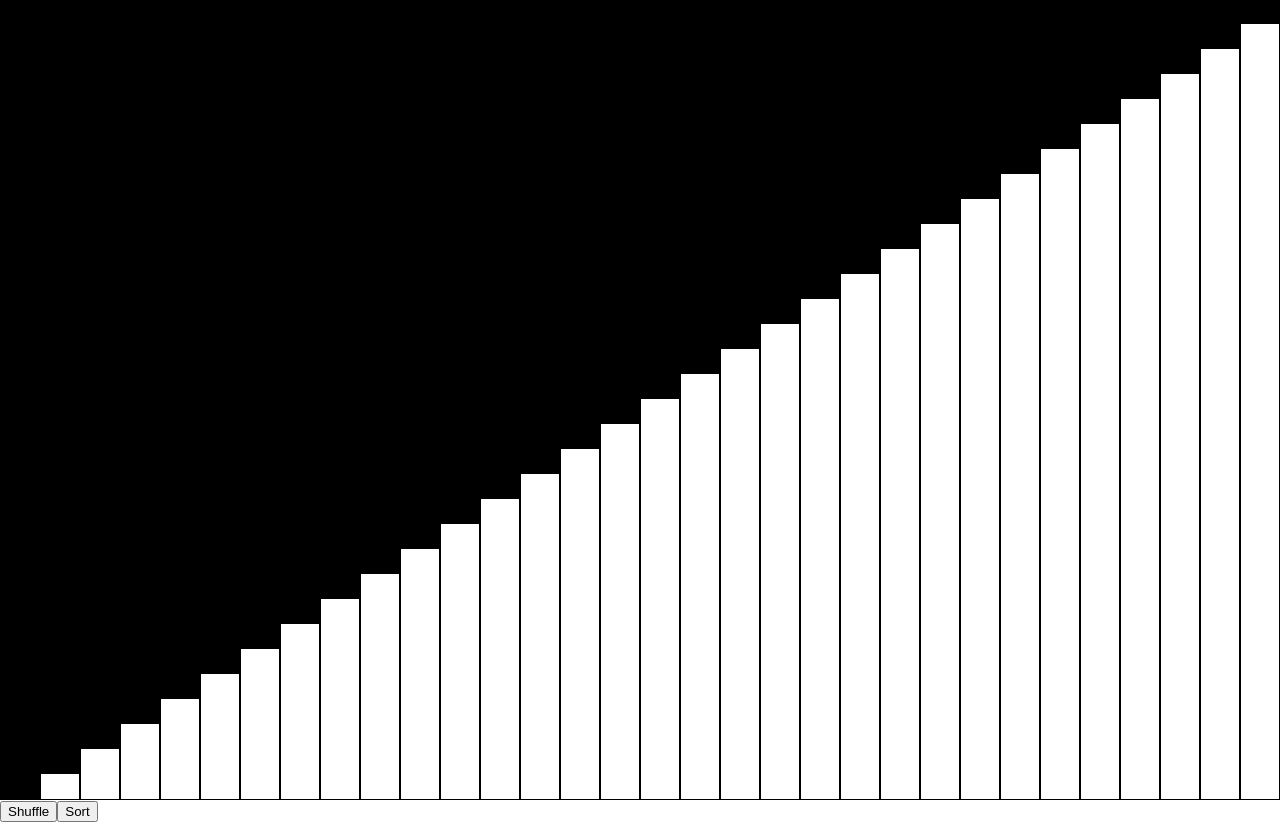
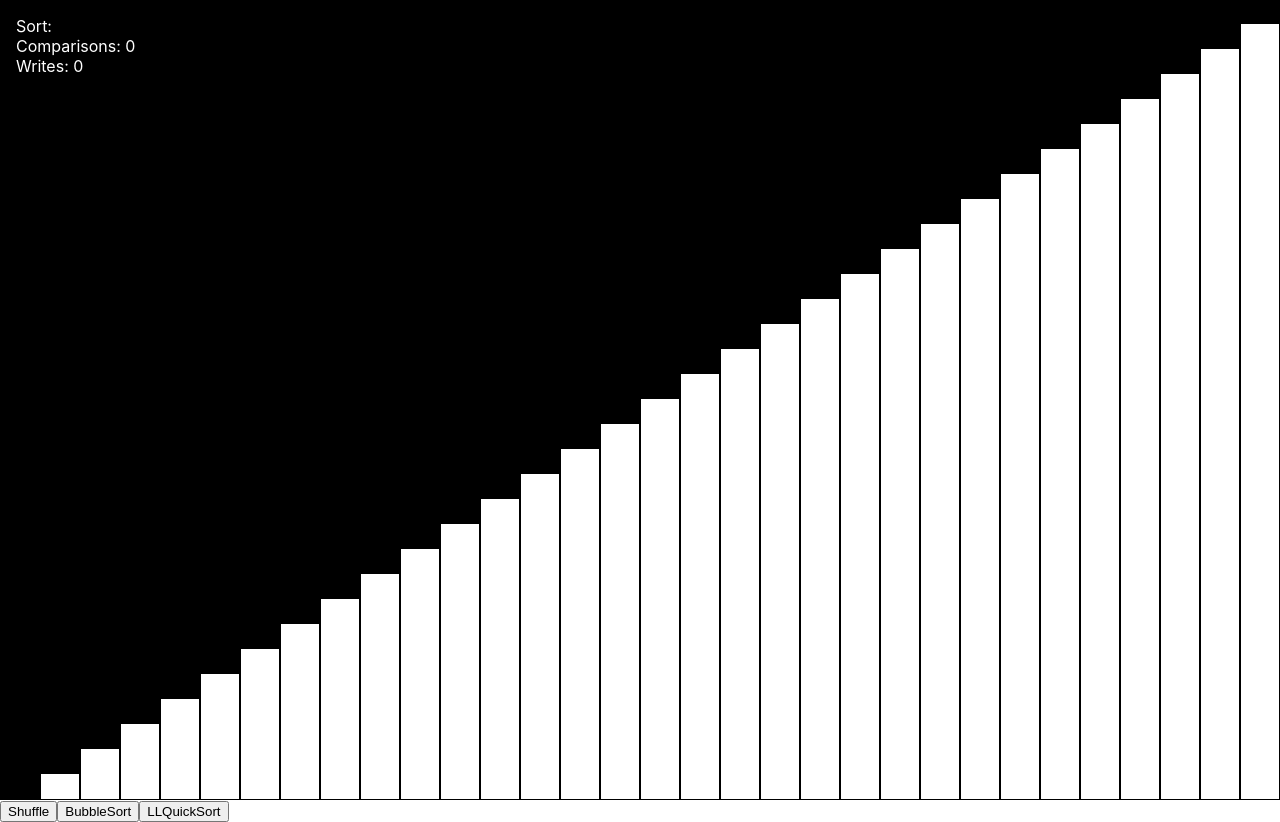
Before and after one commit to meetinger/array-visualizer, a React (Create React App) app: page / in a window 1280 px wide. Built offline with nearby package versions, Linux system fonts and the light colour scheme.

Commit message:
Add LLQuickSort and writes stats

```diff
--- a/src/components/ArrayVisualizer/ArrayVisualizer.js
+++ b/src/components/ArrayVisualizer/ArrayVisualizer.js
@@ -1,9 +1,10 @@
 import React from 'react';
 import {randomInt, sleep} from "../utils/utils";
 import {linear} from "../utils/initFunctions"
-import {BubbleSort} from "../Sorts/Sorts"
+import {BubbleSort, LLQuickSort} from "../Sorts/Sorts"
 import {ArrayWindow} from "../ArrayWindow/ArrayWindow";
 import {Element} from "../classes/Element";
+import {Stats} from "../Stats/Stats";
 
 const colors = {
     "Unmarked": [255, 255, 255],
@@ -24,7 +25,10 @@ export class ArrayVisualizer extends React.Component {
     constructor(props) {
         super(props);
         this.state = {
-            array: this.initArray(linear, 32)
+            array: this.initArray(linear, 32),
+            sortName: "",
+            comparisons: 0,
+            writes: 0
         }
         this.delaySwap = 0;
         this.delayUnmark = 0;
@@ -32,6 +36,18 @@ export class ArrayVisualizer extends React.Component {
         this.instruction = [];
         this.pseudoArray = Object.assign({}, this.state.array);
     }
+
+    nullify() {
+        this.delaySwap = 0;
+        this.delayUnmark = 0;
+        this.setState(
+            {
+                comparisons: 0,
+                writes: 0
+            }
+        )
+    }
+
 
     mark(index, args, saveArr = true) {
         let type = "Default"
@@ -126,11 +142,16 @@ export class ArrayVisualizer extends React.Component {
             this.mark(b, {type: "Default"}, true)
             setTimeout(this.unmarkMany.bind(this), this.delayUnmark += this.delayInc / 100, [a, b], false, true)
         }
+        let curWrites = this.state.writes;
+        this.setState({
+            writes: curWrites + 2
+        })
     }
 
     swap(a, b) {
         this.instruction.push([a, b])
         this.swapInArr(a, b, false)
+
     }
 
     compare(a, b, arr = this.pseudoArray) {
@@ -147,6 +168,10 @@ export class ArrayVisualizer extends React.Component {
         return this;
     }
 
+    getPseudoArray() {
+        return this.pseudoArray;
+    }
+
     initArray(func, length) {
         let arr = []
         for (let i = 0; i < length; ++i) {
@@ -157,7 +182,10 @@ export class ArrayVisualizer extends React.Component {
     }
 
     shuffleArray() {
-        this.delaySwap = 0
+        this.nullify()
+        this.setState({
+            sortName: "Shuffle"
+        })
         for (let i = 0; i < this.state.array.length; ++i) {
             // this.swap(i, randomInt(0, this.state.array.length))
             if (this.delayInc === 0) {
@@ -174,28 +202,32 @@ export class ArrayVisualizer extends React.Component {
     }
 
     play() {
+        this.nullify()
         for (let i of this.instruction) {
             this.swapWithDelay(i[0], i[1], true, this.delayInc, this.state.array)
         }
     }
 
-    sortClickEvent() {
+    sortClickEvent(sort) {
         this.pseudoArray = Object.assign({}, this.state.array);
         this.instruction = []
-        this.delayUnmark = 0
-        this.delaySwap = 0
-        BubbleSort(this)
+        this.nullify()
+        this.setState({
+            sortName: sort.name
+        })
+        sort(this, 0, this.state.array.length - 1)
         this.play()
-
     }
 
 
     render() {
         return (
             <div>
+                <Stats sortName={this.state.sortName} comparisons={this.state.comparisons} writes={this.state.writes}/>
                 <ArrayWindow array={this.state.array}/>
                 <button onClick={this.shuffleClickEvent.bind(this)}>Shuffle</button>
-                <button onClick={this.sortClickEvent.bind(this)}>Sort</button>
+                <button onClick={this.sortClickEvent.bind(this, BubbleSort)}>BubbleSort</button>
+                <button onClick={this.sortClickEvent.bind(this, LLQuickSort)}>LLQuickSort</button>
             </div>
 
         )
--- a/src/components/ArrayWindow/ArrayWindow.js
+++ b/src/components/ArrayWindow/ArrayWindow.js
@@ -1,7 +1,4 @@
 import React from 'react';
-import {randomInt} from "../utils/utils";
-import {ArrayManager} from "../ArrayManager/ArrayManager";
-import {linear} from "../utils/initFunctions";
 import styles from "./ArrayWindow.module.scss";
 
 export function ArrayWindow(props){
--- a/src/components/Sorts/Sorts.js
+++ b/src/components/Sorts/Sorts.js
@@ -1,3 +1,5 @@
+import {ArrayVisualizer} from "../ArrayVisualizer/ArrayVisualizer";
+
 export function BubbleSort(arrayVisualizer) {
     let len = arrayVisualizer.state.array.length
     for (let i = 0; i < len; i++) {
@@ -9,6 +11,25 @@ export function BubbleSort(arrayVisualizer) {
     }
 }
 
-export function QuickSort(arrayVisualizer){
+function partition(arrayVisualizer, lo, hi){
+    let pivot = hi;
+    let i = lo;
 
+    for(let j = lo; j < hi; j++) {
+        // ArrayVisualizer.markArray(1, j);
+        if(!arrayVisualizer.compare(j, pivot)) {
+            arrayVisualizer.swap(i, j);
+            i++;
+        }
+    }
+    arrayVisualizer.swap(i, hi);
+    return i;
 }
+
+export function LLQuickSort(arrayVisualizer, lo, hi){
+    if(lo < hi) {
+        let p = partition(arrayVisualizer, lo, hi);
+        LLQuickSort(arrayVisualizer, lo, p - 1);
+        LLQuickSort(arrayVisualizer, p + 1, hi);
+    }
+}
--- /dev/null
+++ b/src/components/Stats/Stats.js
@@ -0,0 +1,12 @@
+import React from 'react';
+import styles from "./Stats.module.scss";
+
+export function Stats(props){
+    return(
+        <div className={styles.statsContainer}>
+            <div>Sort: {props.sortName}</div>
+            <div>Comparisons: {props.comparisons}</div>
+            <div>Writes: {props.writes}</div>
+        </div>
+    )
+}
--- /dev/null
+++ b/src/components/Stats/Stats.module.scss
@@ -0,0 +1,10 @@
+.statsContainer{
+  padding: 1rem;
+  color: white;
+  background-color: rgba(0,0,0,0.5);
+  display: inline-block;
+  border-radius: 1rem;
+  position: absolute;
+  top:0;
+  left:0;
+}
```
